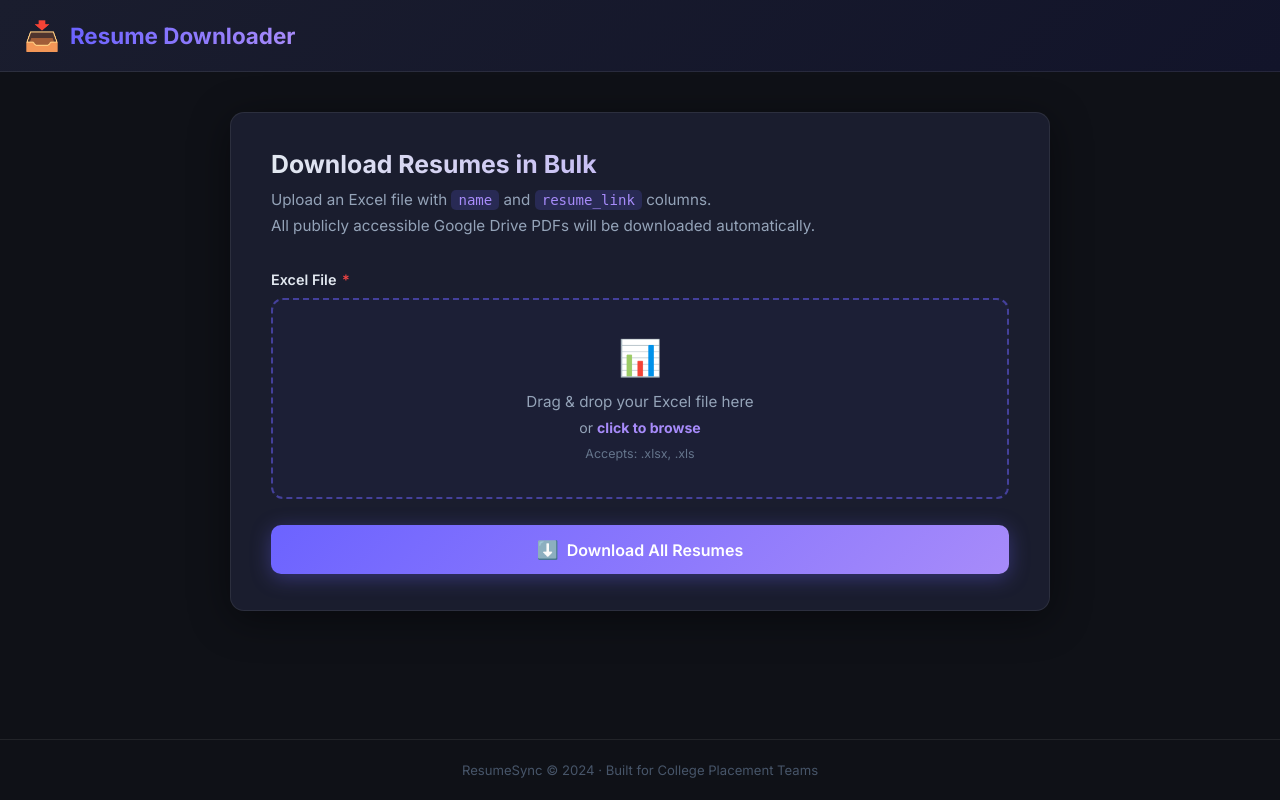
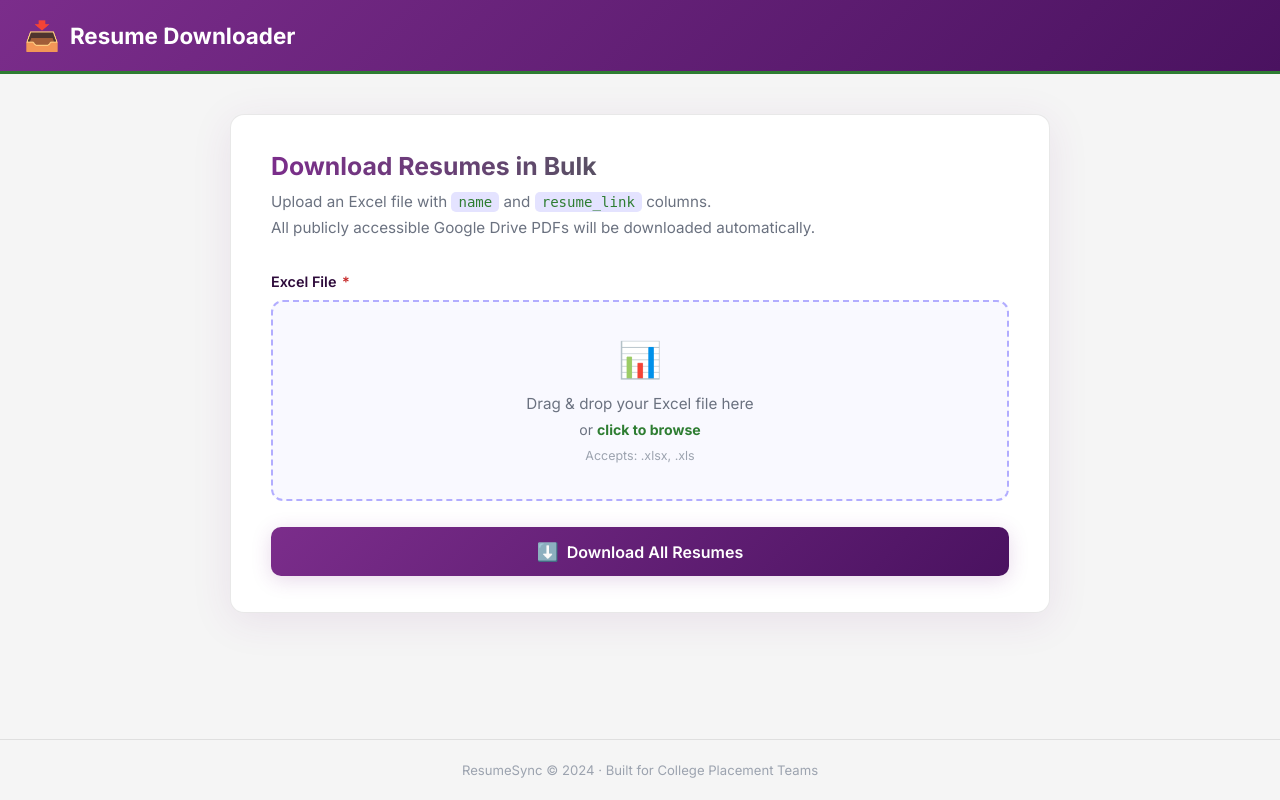
Before and after one commit to maniteja2230/resume-downloader, a Flask app: page / in a window 1280 px wide. Run offline with Flask 3, Linux system fonts and the light colour scheme.

Commit message:
feat: apply BVRIT college purple/green theme

```diff
--- a/static/style.css
+++ b/static/style.css
@@ -2,20 +2,20 @@
 *, *::before, *::after { box-sizing: border-box; margin: 0; padding: 0; }
 
 :root {
-  --bg:          #0f1117;
-  --bg-card:     #1a1d2e;
-  --bg-card2:    #1e2235;
-  --accent:      #6c63ff;
-  --accent-glow: rgba(108, 99, 255, 0.35);
-  --accent2:     #a78bfa;
-  --success:     #22c55e;
-  --warn:        #f59e0b;
-  --fail:        #ef4444;
-  --text:        #e2e8f0;
-  --text-muted:  #94a3b8;
-  --border:      rgba(255,255,255,0.08);
+  --bg:          #f5f5f5;
+  --bg-card:     #ffffff;
+  --bg-card2:    #f9f4fc;
+  --accent:      #7b2d8b;
+  --accent-glow: rgba(123, 45, 139, 0.18);
+  --accent2:     #2e7d32;
+  --success:     #2e7d32;
+  --warn:        #e65100;
+  --fail:        #c62828;
+  --text:        #2d0a3a;
+  --text-muted:  #6b7280;
+  --border:      rgba(0,0,0,0.09);
   --radius:      14px;
-  --shadow:      0 8px 40px rgba(0,0,0,0.45);
+  --shadow:      0 8px 40px rgba(123,45,139,0.10);
   --font:        'Inter', system-ui, sans-serif;
   --transition:  0.22s ease;
 }
@@ -33,8 +33,8 @@ body {
 
 /* ── Header ──────────────────────────────────────────────────── */
 .header {
-  background: linear-gradient(135deg, #1a1d2e 0%, #12142a 100%);
-  border-bottom: 1px solid var(--border);
+  background: linear-gradient(135deg, #7b2d8b 0%, #4a1260 100%);
+  border-bottom: 3px solid #2e7d32;
   padding: 18px 24px;
 }
 .header-inner {
@@ -54,13 +54,12 @@ body {
 .logo-text {
   font-size: 1.4rem;
   font-weight: 700;
-  background: linear-gradient(90deg, #6c63ff, #a78bfa);
-  -webkit-background-clip: text;
-  -webkit-text-fill-color: transparent;
-  background-clip: text;
+  color: #ffffff;
+  -webkit-text-fill-color: #ffffff;
+  background: none;
 }
 .header-tagline {
-  color: var(--text-muted);
+  color: rgba(255,255,255,0.8);
   font-size: 0.88rem;
   margin-left: auto;
 }
@@ -95,7 +94,7 @@ body {
   font-size: 1.55rem;
   font-weight: 700;
   margin-bottom: 8px;
-  background: linear-gradient(90deg, #e2e8f0, #a78bfa);
+  background: linear-gradient(90deg, #7b2d8b, #2e7d32);
   -webkit-background-clip: text;
   -webkit-text-fill-color: transparent;
   background-clip: text;
@@ -163,7 +162,7 @@ body {
 .drop-text strong { color: var(--accent2); }
 .drop-formats {
   font-size: 0.78rem;
-  color: #64748b;
+  color: #9ca3af;
   margin-top: 6px;
 }
 .drop-hint { font-size: 0.88rem; }
@@ -199,7 +198,7 @@ body {
 /* ── Text Input ──────────────────────────────────────────────── */
 .text-input {
   width: 100%;
-  background: rgba(255,255,255,0.05);
+  background: #f8f9ff;
   border: 1px solid var(--border);
   border-radius: 10px;
   padding: 13px 16px;
@@ -209,7 +208,7 @@ body {
   transition: border-color var(--transition), box-shadow var(--transition);
   outline: none;
 }
-.text-input::placeholder { color: #475569; }
+.text-input::placeholder { color: #9ca3af; }
 .text-input:focus {
   border-color: var(--accent);
   box-shadow: 0 0 0 3px var(--accent-glow);
@@ -247,7 +246,7 @@ body {
   transition: all var(--transition);
 }
 .btn-primary {
-  background: linear-gradient(135deg, #6c63ff, #a78bfa);
+  background: linear-gradient(135deg, #7b2d8b, #4a1260);
   color: #fff;
   box-shadow: 0 4px 20px var(--accent-glow);
   width: 100%;
@@ -273,17 +272,17 @@ body {
   background: rgba(255,255,255,0.12);
 }
 .btn-zip {
-  background: linear-gradient(135deg, #16a34a, #22c55e);
+  background: linear-gradient(135deg, #2e7d32, #43a047);
   color: #fff;
   text-decoration: none;
   width: 100%;
   justify-content: center;
   margin-top: 16px;
-  box-shadow: 0 4px 18px rgba(34,197,94,0.3);
+  box-shadow: 0 4px 18px rgba(46,125,50,0.3);
 }
 .btn-zip:hover {
   transform: translateY(-2px);
-  box-shadow: 0 6px 24px rgba(34,197,94,0.5);
+  box-shadow: 0 6px 24px rgba(46,125,50,0.5);
 }
 .btn-icon { font-size: 1.1rem; }
 
@@ -317,7 +316,7 @@ body {
 }
 .progress-bar-fill {
   height: 100%;
-  background: linear-gradient(90deg, #6c63ff, #a78bfa);
+  background: linear-gradient(90deg, #7b2d8b, #2e7d32);
   border-radius: 99px;
   transition: width 0.5s ease;
   box-shadow: 0 0 10px var(--accent-glow);
@@ -398,8 +397,8 @@ body {
   font-size: 0.85rem;
 }
 .sample-table th {
-  background: rgba(108,99,255,0.18);
-  color: var(--accent2);
+  background: rgba(123,45,139,0.12);
+  color: #7b2d8b;
   text-align: left;
   padding: 10px 14px;
   font-weight: 600;
@@ -417,7 +416,7 @@ body {
   text-align: center;
   padding: 22px;
   font-size: 0.82rem;
-  color: #475569;
+  color: #9ca3af;
   border-top: 1px solid var(--border);
 }
 
```
